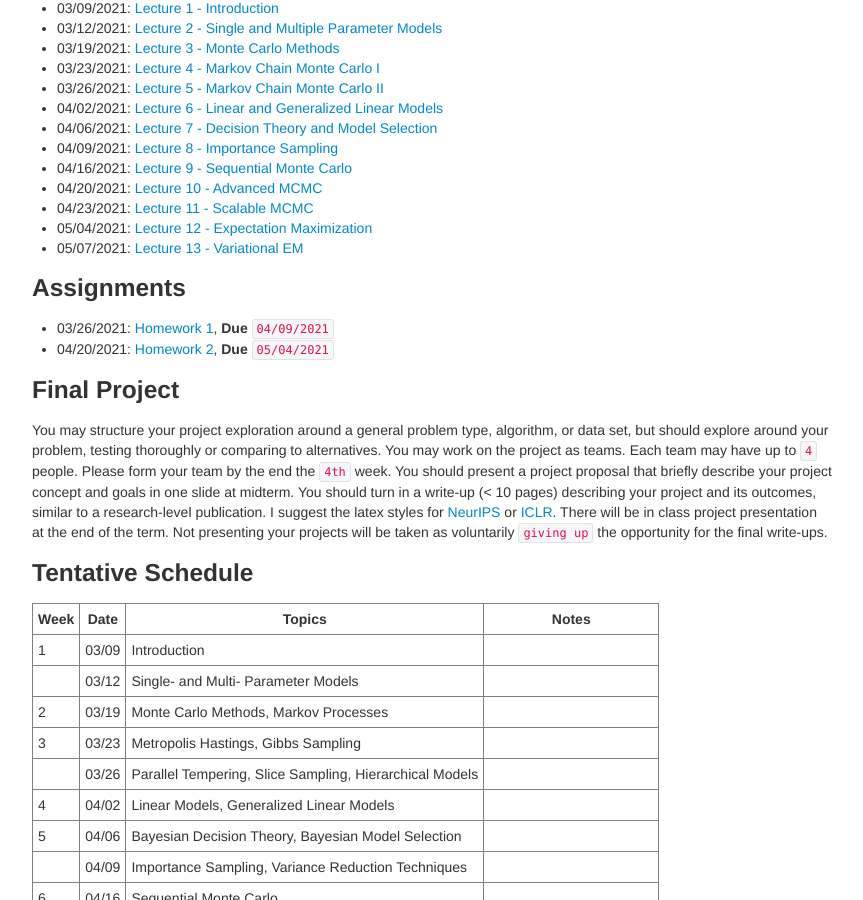
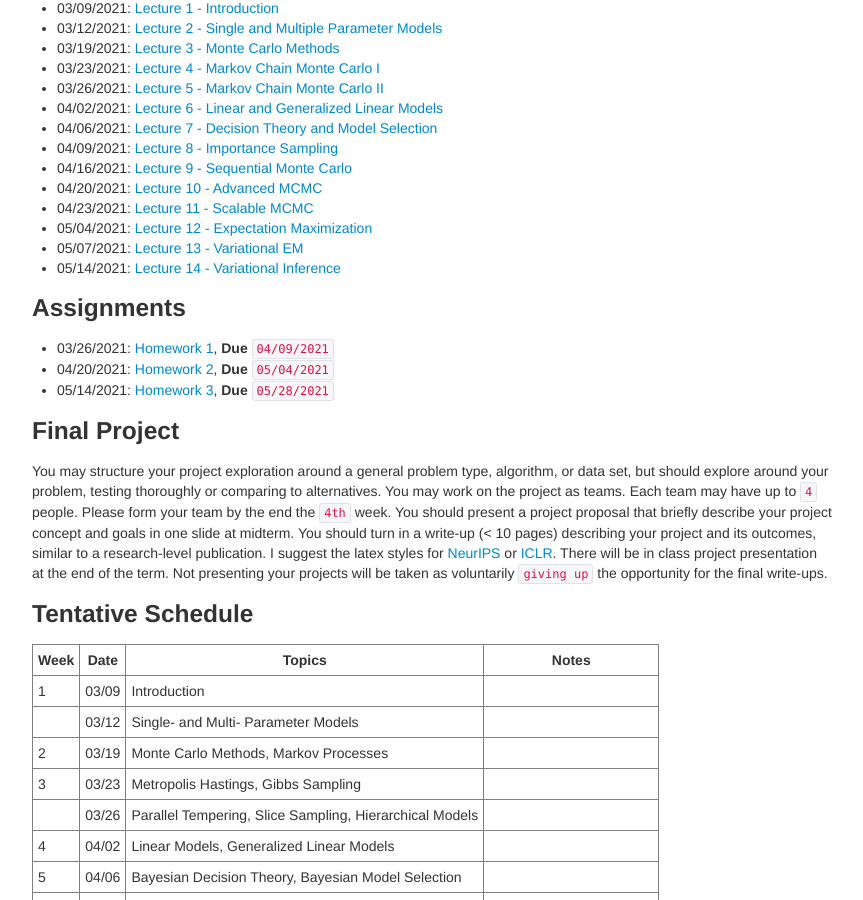
Before and after one commit to zcrabbit/zcrabbit.github.io, a Jekyll site: the page built from courses/btc-s21.md, in a window 1280 px wide and 900 px high, scrolled down 1155 px. Shown: the whole window, without its empty margins (208-1071 px from the left). Built offline with Jekyll 4.4.1, drawn with Linux system fonts in a browser that asks for light colours.

Commit message:
lecture 14 and homework 3 out

```diff
--- a/courses/btc-s21.md
+++ b/courses/btc-s21.md
@@ -52,11 +52,13 @@ We will use python during the course. A good Python tutorial is available at <ht
 - 04/23/2021: [Lecture 11 - Scalable MCMC]({{sites.baseurl}}/static/slides/btc_spring21/lec11.pdf)
 - 05/04/2021: [Lecture 12 - Expectation Maximization]({{sites.baseurl}}/static/slides/btc_spring21/lec12.pdf)
 - 05/07/2021: [Lecture 13 - Variational EM]({{sites.baseurl}}/static/slides/btc_spring21/lec13.pdf)
+- 05/14/2021: [Lecture 14 - Variational Inference]({{sites.baseurl}}/static/slides/btc_spring21/lec14.pdf)
 
 
 ### Assignments
 - 03/26/2021: [Homework 1]({{sites.baseurl}}/static/slides/btc_spring21/hw01.pdf), **Due** `04/09/2021`
 - 04/20/2021: [Homework 2]({{sites.baseurl}}/static/slides/btc_spring21/hw02.pdf), **Due** `05/04/2021`
+- 05/14/2021: [Homework 3]({{sites.baseurl}}/static/slides/btc_spring21/hw03.pdf), **Due** `05/28/2021`
 
 
 ### Final Project
```
Also changed, not shown: 2 other files.
